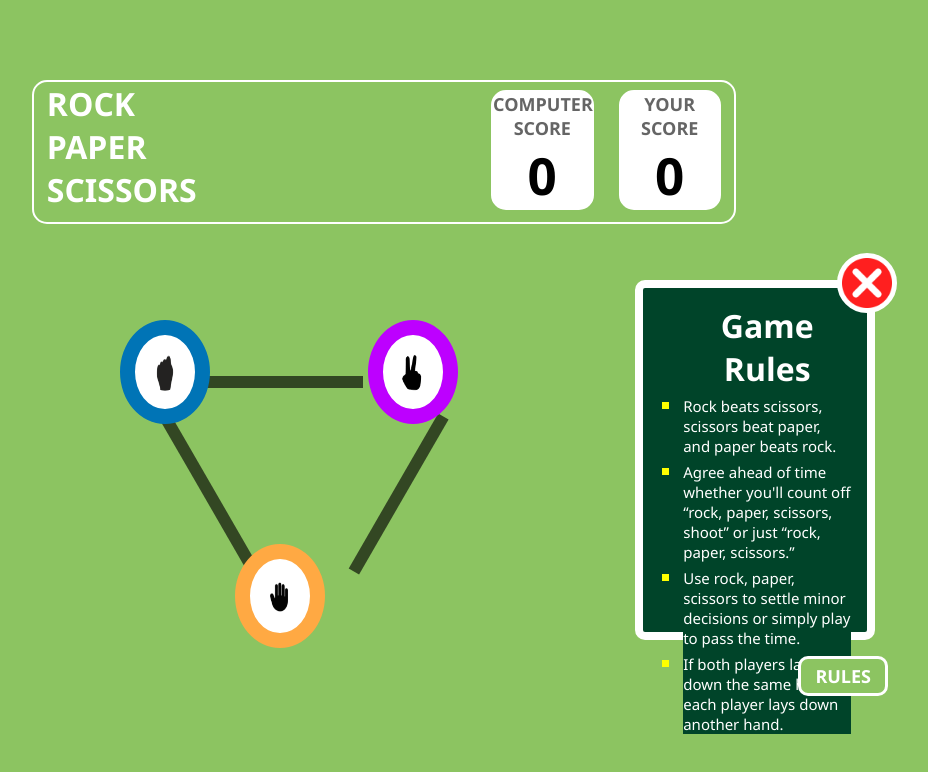
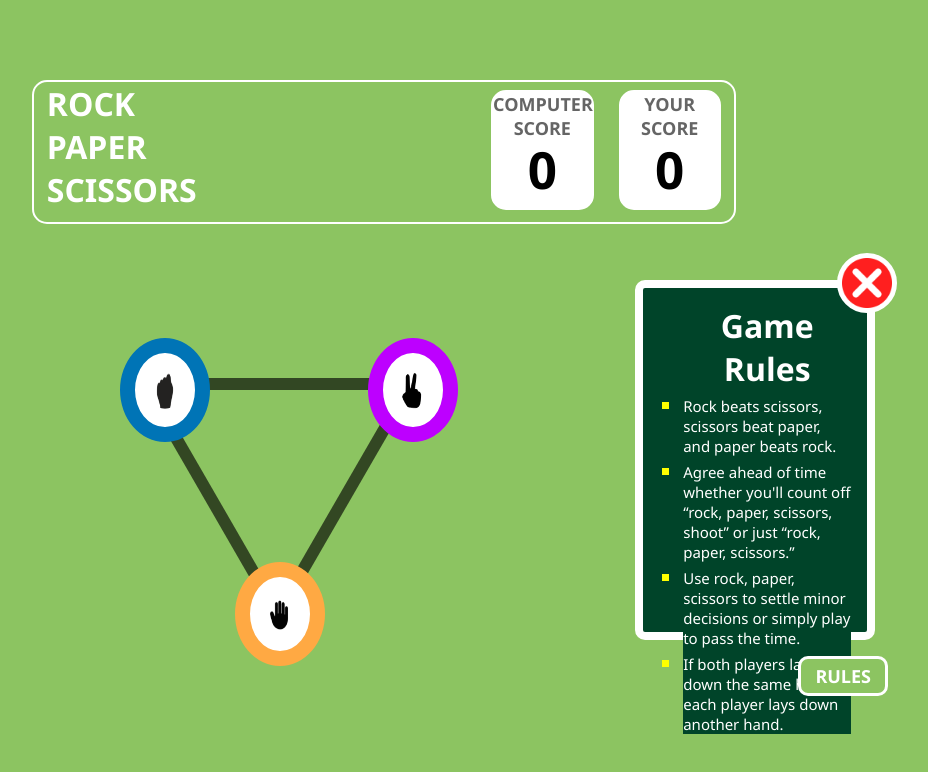
Before and after one commit to ShreyPatel-07/Rock_Paper_Scissor, a plain HTML site: page index.html in a window 1280 px wide. Shown: the whole page, without its empty margins (328-1256 px from the left). Drawn offline with Linux system fonts and the light colour scheme.

Commit message:
Update style.css

```diff
--- a/style.css
+++ b/style.css
@@ -51,8 +51,8 @@
 
 .computer_score p,
 .your_score p {
-  position: absolute;
-  left: 35%;
+  position: relative;
+  bottom: 5%;
   background-color: transparent;
   color: black;
   font-weight: 600;
@@ -170,10 +170,12 @@
   position: absolute;
   top: 40vh;
   left: 35vw;
+  background-color: transparent;
 }
 
 .section1 {
   display: flex;
+  background-color: transparent;
   gap: 10vw;
 }
 
@@ -242,25 +244,25 @@
 
 .lines {
   display: flex;
-  width: 35vw;
+  width: 50vw;
   height: 13vh;
   border: 5px solid white;
   justify-content: space-around;
 }
 
 .Line1 {
-  position: absolute;
+  position: relative;
   top: 21vh;
   transform: rotate(60deg);
 }
 .Line2 {
-  position: absolute;
+  position: relative;
   top: 7vh;
-  left: 5vw;
+  right: 8vw;
 }
 .Line3 {
-  position: absolute;
-  right: 0px;
+  position: relative;
+  right: 18vw;
   top: 21vh;
   transform: rotate(120deg);
 }
```
